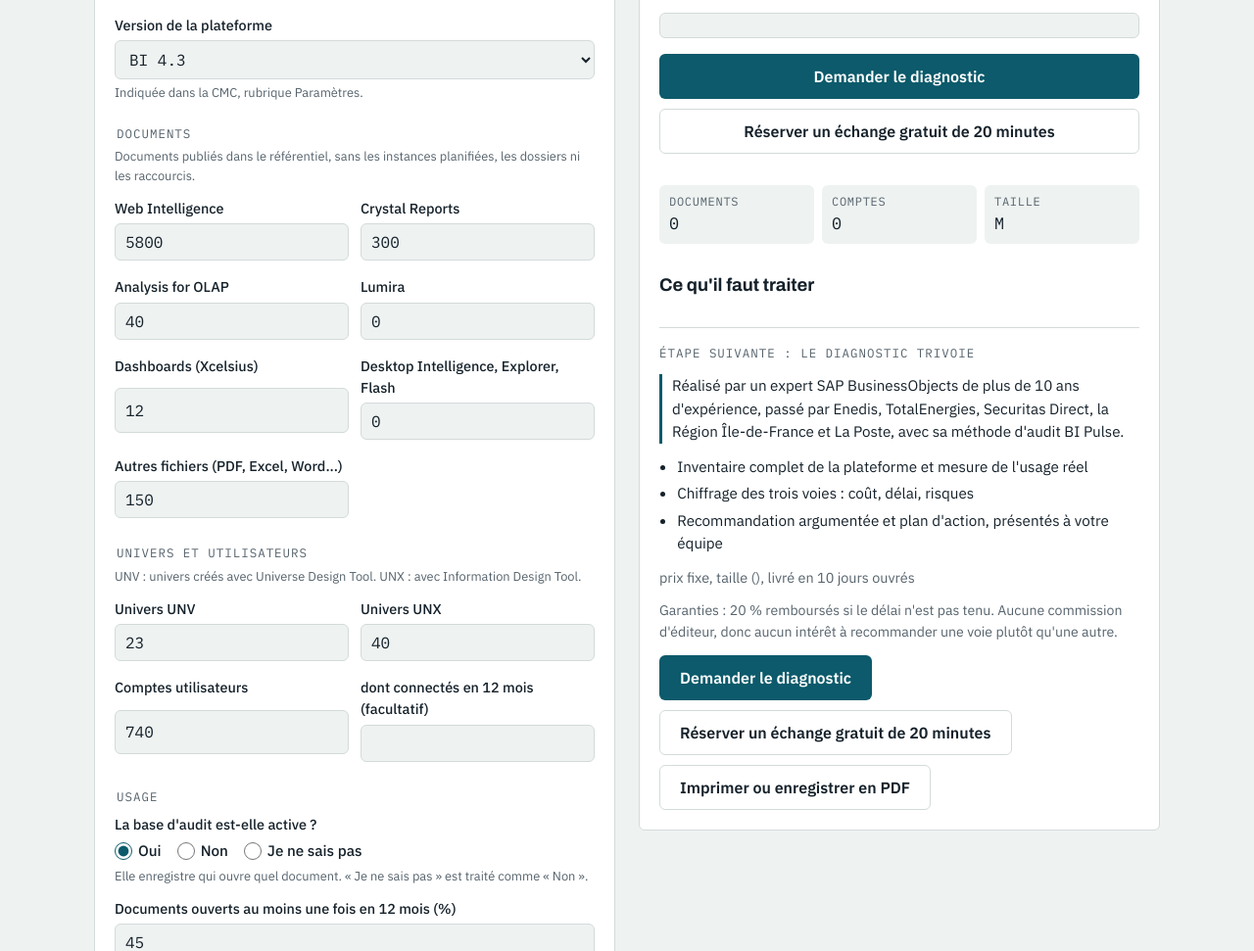
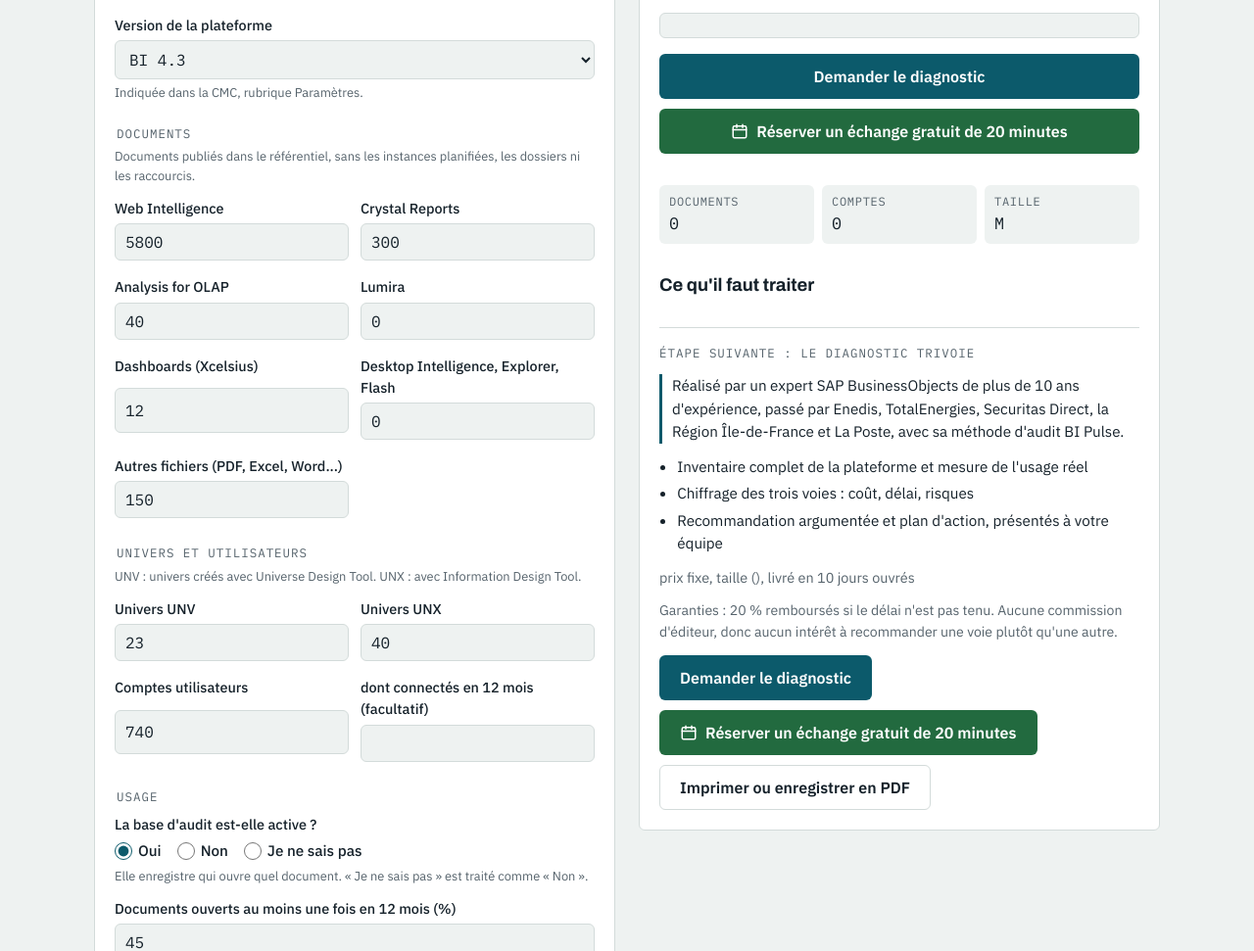
Before and after one commit to busness115-blip/trivoie-site, a plain HTML site: page template.html in a window 1280 px wide. Shown: the part 1401-2372 px from the top of the page at 98% size. Drawn offline with Linux system fonts and the light colour scheme.

Commit message:
Source : bouton rendez-vous
Co-Authored-By: Claude Sonnet 5.5 <noreply@anthropic.com>
Claude-Session: https://claude.ai/code/session_01S3afneGvoMJXosaN8uftmN

```diff
--- a/template.html
+++ b/template.html
@@ -12,6 +12,7 @@
   --accent: #0c5a6b; --accent-ink: #ffffff; --accent-soft: #dcebee;
   --ok: #226a3f; --warn: #875608; --crit: #b0372b; --info: #375aa6;
   --ok-soft: #e1f0e6; --warn-soft: #f6ead6; --crit-soft: #f6e0dd; --info-soft: #e2e8f5;
+  --call-ink: #ffffff; --call-ring: rgba(34, 106, 63, 0.42);
   --board: #15212a; --board-ink: #f2c94c;
   --f-display: "Archivo", "Arial Narrow", Arial, sans-serif;
   --f-body: "IBM Plex Sans", "Segoe UI", Roboto, Arial, sans-serif;
@@ -23,12 +24,14 @@
   --accent: #56b6c8; --accent-ink: #0b1418; --accent-soft: #173640;
   --ok: #5fbf84; --warn: #e3ab4e; --crit: #e57a68; --info: #8aa6e6;
   --ok-soft: #173326; --warn-soft: #3a2c13; --crit-soft: #3d1d19; --info-soft: #1c2742;
+  --call-ink: #0b1418; --call-ring: rgba(95, 191, 132, 0.40);
   --board: #070b0e; --board-ink: #f2c94c; color-scheme: dark } }
 :root[data-theme="dark"] {
   --bg: #0e1418; --surface: #162027; --ink: #e5ecee; --muted: #9aa8af; --line: #2a3742;
   --accent: #56b6c8; --accent-ink: #0b1418; --accent-soft: #173640;
   --ok: #5fbf84; --warn: #e3ab4e; --crit: #e57a68; --info: #8aa6e6;
   --ok-soft: #173326; --warn-soft: #3a2c13; --crit-soft: #3d1d19; --info-soft: #1c2742;
+  --call-ink: #0b1418; --call-ring: rgba(95, 191, 132, 0.40);
   --board: #070b0e; --board-ink: #f2c94c; color-scheme: dark }
 
 * { box-sizing: border-box; }
@@ -66,6 +69,13 @@ p { margin: 0; max-width: 65ch; }
 .btn-primary:hover { filter: brightness(1.08); }
 .btn-ghost { background: transparent; color: var(--ink); border-color: var(--line); }
 .btn-ghost:hover { border-color: var(--accent); }
+.btn-call { background: var(--ok); color: var(--call-ink); border-color: transparent; transition: transform 0.15s ease, filter 0.15s ease; animation: callpulse 3.2s ease-out 2.5s 5; }
+.btn-call svg { width: 18px; height: 18px; flex: none; }
+.btn-call:hover { filter: brightness(1.1); transform: translateY(-1px); animation: none; }
+.btn-call:active { transform: translateY(0); }
+.btn-call:focus-visible { animation: none; }
+@keyframes callpulse { 0% { box-shadow: 0 0 0 0 var(--call-ring); } 65% { box-shadow: 0 0 0 10px rgba(0, 0, 0, 0); } 100% { box-shadow: 0 0 0 0 rgba(0, 0, 0, 0); } }
+@media (prefers-reduced-motion: reduce) { .btn-call { animation: none; transition: none; } .btn-call:hover { transform: none; } }
 .actions { display: flex; flex-wrap: wrap; gap: 10px; }
 .tracks { width: 100%; max-width: 100%; height: auto; display: block; }
 .tracks text { font-family: var(--f-mono); fill: var(--ink); }
@@ -440,7 +450,7 @@ footer .wrap { display: grid; gap: 8px; }
             <div class="deadline" id="deadline"></div>
             <div class="actions cta-top">
               <button class="btn btn-primary" type="button" data-cta="diag">Demander le diagnostic</button>
-              <a class="btn btn-ghost" href="#contact" data-cta="call">Échange gratuit de 20 minutes</a>
+              <a class="btn btn-call" href="#contact" data-cta="call"><svg viewBox="0 0 24 24" fill="none" stroke="currentColor" stroke-width="2" stroke-linecap="round" stroke-linejoin="round" aria-hidden="true"><rect x="3" y="5" width="18" height="16" rx="2"/><path d="M16 3v4M8 3v4M3 10h18"/></svg><span class="call-txt">Échange gratuit de 20 minutes</span></a>
             </div>
             <dl class="meta">
               <div><dt>Documents</dt><dd id="mDocs">0</dd></div>
@@ -461,7 +471,7 @@ footer .wrap { display: grid; gap: 8px; }
               <p class="fine">Garanties : 20 % remboursés si le délai n'est pas tenu. Aucune commission d'éditeur, donc aucun intérêt à recommander une voie plutôt qu'une autre.</p>
               <div class="actions">
                 <button class="btn btn-primary" type="button" data-cta="diag">Demander le diagnostic</button>
-                <a class="btn btn-ghost" href="#contact" data-cta="call">Échange gratuit de 20 minutes</a>
+                <a class="btn btn-call" href="#contact" data-cta="call"><svg viewBox="0 0 24 24" fill="none" stroke="currentColor" stroke-width="2" stroke-linecap="round" stroke-linejoin="round" aria-hidden="true"><rect x="3" y="5" width="18" height="16" rx="2"/><path d="M16 3v4M8 3v4M3 10h18"/></svg><span class="call-txt">Échange gratuit de 20 minutes</span></a>
                 <button class="btn btn-ghost" type="button" id="printBtn" hidden>Imprimer ou enregistrer en PDF</button>
               </div>
               <div class="contact" id="contact" hidden>
@@ -793,7 +803,7 @@ footer .wrap { display: grid; gap: 8px; }
   }
   if (CALENDLY_URL) {
     Array.prototype.forEach.call(document.querySelectorAll('[data-cta="call"]'), function (a) {
-      a.href = CALENDLY_URL; a.target = "_blank"; a.rel = "noopener"; a.textContent = "Réserver un échange gratuit de 20 minutes";
+      a.href = CALENDLY_URL; a.target = "_blank"; a.rel = "noopener"; var t = a.querySelector(".call-txt"); if (t) t.textContent = "Réserver un échange gratuit de 20 minutes";
     });
   }
   Array.prototype.forEach.call(document.querySelectorAll("[data-cta]"), function (btn) {
```
